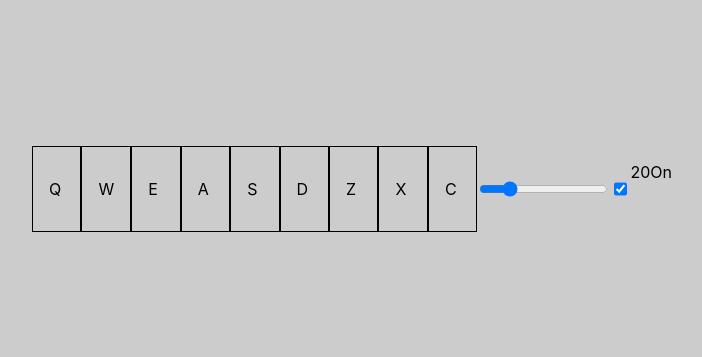
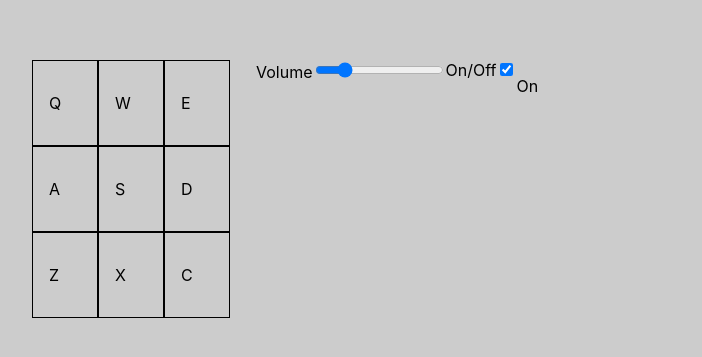
Before and after one commit to fccJashCoda/drummachine, a React (Create React App) app: page / in a window 1280 px wide. Shown: the part 211-568 px from the top of the page, without its empty margins (288-990 px from the left). Built offline with nearby package versions, Linux system fonts and the light colour scheme.

Commit message:
fixed volume bug and added power management

```diff
--- a/src/components/Audiotag.js
+++ b/src/components/Audiotag.js
@@ -1,13 +1,14 @@
 import { useEffect, useState } from 'react';
 
-const DrumPad = ({ sound, action }) => {
+const DrumPad = ({ sound, action, volume }) => {
   const [classes, setClasses] = useState('drum-pad');
 
   const playSound = () => {
+    console.log('trigger', volume);
     action(sound.name);
     const audio = document.getElementById(sound.key);
+    audio.volume = volume;
     audio.currentTime = 0;
-    audio.volume = 0.1;
     audio.play();
   };
 
@@ -23,7 +24,7 @@ const DrumPad = ({ sound, action }) => {
     document.addEventListener('keydown', keypressed);
 
     return () => document.removeEventListener('keydown', keypressed);
-  }, []);
+  }, [volume]);
 
   return (
     <div className={classes} id={sound.name} onClick={playSound}>
--- a/src/components/Controls.js
+++ b/src/components/Controls.js
@@ -1,26 +1,26 @@
 import { useState } from 'react';
+import Display from './Display';
 
-const Controls = () => {
-  const [volume, setVolume] = useState(20);
-  const [on, setOn] = useState(true);
-
+const Controls = ({ display, volume, power, adjustVolume, managePower }) => {
   return (
     <>
-      <input
-        type="range"
-        min={0}
-        max={100}
-        value={volume}
-        onChange={(e) => setVolume(e.target.value)}
-      />
-      <input
-        type="checkbox"
-        checked={on}
-        onChange={() => {
-          setOn(!on);
-        }}
-      />
-      <p>{volume}</p> {on && <p>On</p>}
+      <label>
+        Volume
+        <input
+          type="range"
+          min={0}
+          max={1}
+          step={0.01}
+          value={volume}
+          onChange={(e) => adjustVolume(e.target.value)}
+        />
+      </label>
+      <label>
+        On/Off
+        <input type="checkbox" checked={power} onChange={managePower} />
+      </label>
+      {power && <p>On</p>}
+      <Display display={display} />
     </>
   );
 };
--- a/src/components/DrumMachine.js
+++ b/src/components/DrumMachine.js
@@ -1,4 +1,3 @@
-import Display from './Display';
 import Audiotag from './Audiotag';
 import Controls from './Controls';
 import { v4 as uuid } from 'uuid';
@@ -8,78 +7,96 @@ const audioBank = [
   {
     id: uuid(),
     key: 'Q',
-    name: 'header 1',
-    audioUrl: 'https://s3.amazonaws.com/freecodecamp/drums/Heater-1.mp3',
+    name: 'Chord 1',
+    audioUrl: 'https://s3.amazonaws.com/freecodecamp/drums/Chord_1.mp3 ',
   },
   {
     id: uuid(),
     key: 'W',
-    name: 'header 2',
-    audioUrl: 'https://s3.amazonaws.com/freecodecamp/drums/Heater-2.mp3 ',
+    name: 'Chord 2',
+    audioUrl: 'https://s3.amazonaws.com/freecodecamp/drums/Chord_2.mp3',
   },
   {
     id: uuid(),
     key: 'E',
-    name: 'header 3',
-    audioUrl: 'https://s3.amazonaws.com/freecodecamp/drums/Heater-3.mp3',
+    name: 'Chord 3',
+    audioUrl: 'https://s3.amazonaws.com/freecodecamp/drums/Chord_3.mp3',
   },
   {
     id: uuid(),
     key: 'A',
-    name: 'header 4_1',
-    audioUrl: 'https://s3.amazonaws.com/freecodecamp/drums/Heater-4_1.mp3',
-  },
-  {
-    id: uuid(),
-    key: 'S',
-    name: 'header 6',
-    audioUrl: 'https://s3.amazonaws.com/freecodecamp/drums/Heater-6.mp3',
-  },
-  {
-    id: uuid(),
-    key: 'D',
-    name: 'dsc oh',
-    audioUrl: 'https://s3.amazonaws.com/freecodecamp/drums/Dsc_Oh.mp3 ',
-  },
-  {
-    id: uuid(),
-    key: 'Z',
     name: 'kick n hat',
     audioUrl: 'https://s3.amazonaws.com/freecodecamp/drums/Kick_n_Hat.mp3 ',
   },
   {
     id: uuid(),
-    key: 'X',
+    key: 'S',
     name: 'kick 1',
     audioUrl: 'https://s3.amazonaws.com/freecodecamp/drums/RP4_KICK_1.mp3 ',
   },
   {
     id: uuid(),
+    key: 'D',
+    name: 'Clap',
+    audioUrl: 'https://s3.amazonaws.com/freecodecamp/drums/Heater-6.mp3',
+  },
+  {
+    id: uuid(),
+    key: 'Z',
+    name: 'Punchy kick',
+    audioUrl: 'https://s3.amazonaws.com/freecodecamp/drums/punchy_kick_1.mp3 ',
+  },
+  {
+    id: uuid(),
+    key: 'X',
+    name: 'Side stick',
+    audioUrl: 'https://s3.amazonaws.com/freecodecamp/drums/side_stick_1.mp3 ',
+  },
+  {
+    id: uuid(),
     key: 'C',
-    name: 'cev h2',
-    audioUrl: 'https://s3.amazonaws.com/freecodecamp/drums/Cev_H2.mp3',
+    name: 'Snare',
+    audioUrl: 'https://s3.amazonaws.com/freecodecamp/drums/Brk_Snr.mp3 ',
   },
-  // {
+  // {s
   //   id: uuid(),
-  //   key: '',
-  //   name: 'chord-1',
-  //   audioUrl: 'https://s3.amazonaws.com/freecodecamp/drums/Chord_1.mp3 ',
+  //   key: 'Q',
+  //   name: 'header 1',
+  //   audioUrl: 'https://s3.amazonaws.com/freecodecamp/drums/Heater-1.mp3',
   // },
   // {
   //   id: uuid(),
-  //   key: '',
-  //   name: 'chord-2',
-  //   audioUrl: 'https://s3.amazonaws.com/freecodecamp/drums/Chord_2.mp3',
+  //   key: 'W',
+  //   name: 'header 2',
+  //   audioUrl: 'https://s3.amazonaws.com/freecodecamp/drums/Heater-2.mp3 ',
   // },
   // {
   //   id: uuid(),
-  //   key: '',
-  //   name: 'chord-3',
-  //   audioUrl: 'https://s3.amazonaws.com/freecodecamp/drums/Chord_3.mp3',
+  //   key: 'E',
+  //   name: 'header 3',
+  //   audioUrl: 'https://s3.amazonaws.com/freecodecamp/drums/Heater-3.mp3',
   // },
   // {
   //   id: uuid(),
-  //   key: '',
+  //   key: 'A',
+  //   name: 'header 4_1',
+  //   audioUrl: 'https://s3.amazonaws.com/freecodecamp/drums/Heater-4_1.mp3',
+  // },
+  // {
+  //   id: uuid(),
+  //   key: 'D',
+  //   name: 'dsc oh',
+  //   audioUrl: 'https://s3.amazonaws.com/freecodecamp/drums/Dsc_Oh.mp3 ',
+  // },
+  // {
+  //   id: uuid(),
+  //   key: 'C',
+  //   name: 'cev h2',
+  //   audioUrl: 'https://s3.amazonaws.com/freecodecamp/drums/Cev_H2.mp3',
+  // },
+  // {
+  //   id: uuid(),
+  //   key: 'C',
   //   name: 'give-us-a-light',
   //   audioUrl:
   //     'https://s3.amazonaws.com/freecodecamp/drums/Give_us_a_light.mp3 ',
@@ -96,42 +113,45 @@ const audioBank = [
   //   name: 'bld-h1',
   //   audioUrl: 'https://s3.amazonaws.com/freecodecamp/drums/Bld_H1.mp3',
   // },
-  // {
-  //   id: uuid(),
-  //   key: '',
-  //   name: 'punchy-kick-1',
-  //   audioUrl: 'https://s3.amazonaws.com/freecodecamp/drums/punchy_kick_1.mp3 ',
-  // },
-  // {
-  //   id: uuid(),
-  //   key: '',
-  //   name: 'side-stick-1',
-  //   audioUrl: 'https://s3.amazonaws.com/freecodecamp/drums/side_stick_1.mp3 ',
-  // },
-  // {
-  //   id: uuid(),
-  //   key: '',
-  //   name: 'brk-snr',
-  //   audioUrl: 'https://s3.amazonaws.com/freecodecamp/drums/Brk_Snr.mp3 ',
-  // },
 ];
 
 const DrumMachine = () => {
   const [display, setDisplay] = useState('');
+  const [volume, setVolume] = useState(0.2);
+  const [power, setPower] = useState(true);
 
   const handleDisplay = (payload) => {
     setDisplay(payload);
   };
 
-  console.log(display);
+  const adjustVolume = (level) => {
+    setVolume(level);
+  };
+
+  const managePower = () => {
+    setPower(!power);
+  };
+
   return (
     <div id="drum-machine">
-      {audioBank.map((element) => (
-        <Audiotag key={element.id} sound={element} action={handleDisplay} />
-      ))}
-      {/* <p id="display">{display}</p> */}
-      <Display display={display} />
-      <Controls />
+      <div id="soundboard">
+        {audioBank.map((element) => (
+          <Audiotag
+            key={element.id}
+            sound={element}
+            action={handleDisplay}
+            volume={power ? volume : 0}
+          />
+        ))}
+      </div>
+
+      <Controls
+        display={display}
+        volume={volume}
+        adjustVolume={adjustVolume}
+        power={power}
+        managePower={managePower}
+      />
     </div>
   );
 };
--- a/src/index.scss
+++ b/src/index.scss
@@ -47,3 +47,9 @@ code {
   background: #333;
   color: #fff;
 }
+
+#soundboard {
+  width: 14em;
+  display: flex;
+  flex-flow: wrap;
+}
```
Also changed, not shown: src/components/DrumPad.js (deleted, +0 -34 lines).
